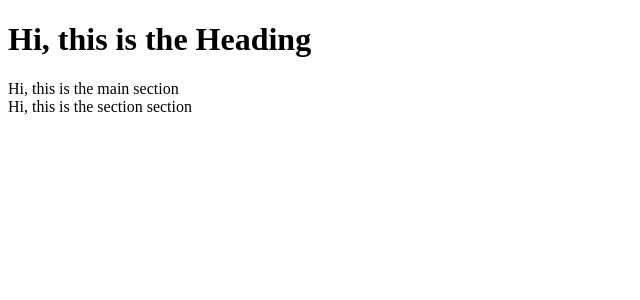
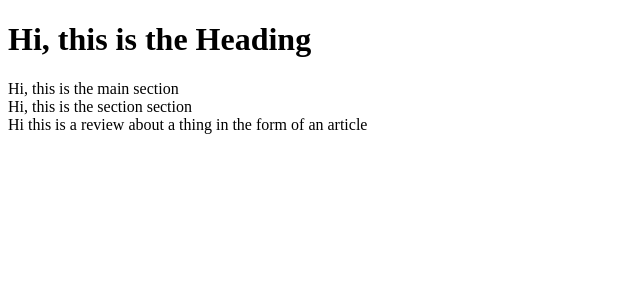
Before and after one commit to Abhishek-Bantiya/Igniting_React, a React (Vite) app: page / in a window 1280 px wide. Shown: the top 300 px of the page, without its empty margins (0-640 px from the left). Built offline with nearby package versions, Linux system fonts and the light colour scheme.

Commit message:
add article tag

```diff
--- a/App.js
+++ b/App.js
@@ -36,6 +36,11 @@ const section = React.createElement(
         id: "section"
     }, "Hi, this is the section section"
 );
+const article = React.createElement(
+    "article", {
+        id: "article"
+    }, "Hi this is a review about a thing in the form of an article"
+)
 
 const root = ReactDOM.createRoot(document.getElementById("root"));
-root.render([heading, main, section]);
+root.render([heading, main, section, article]);
```
